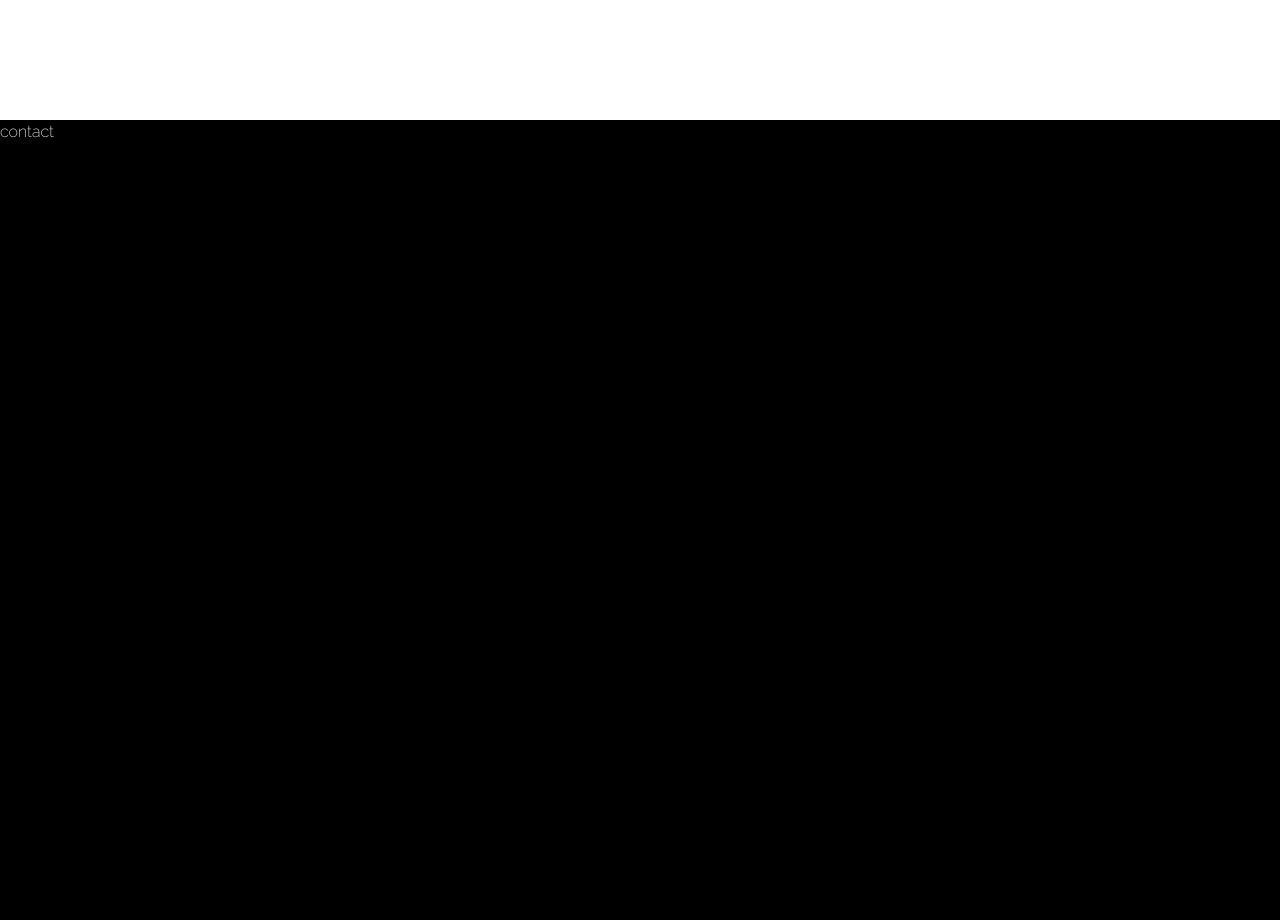
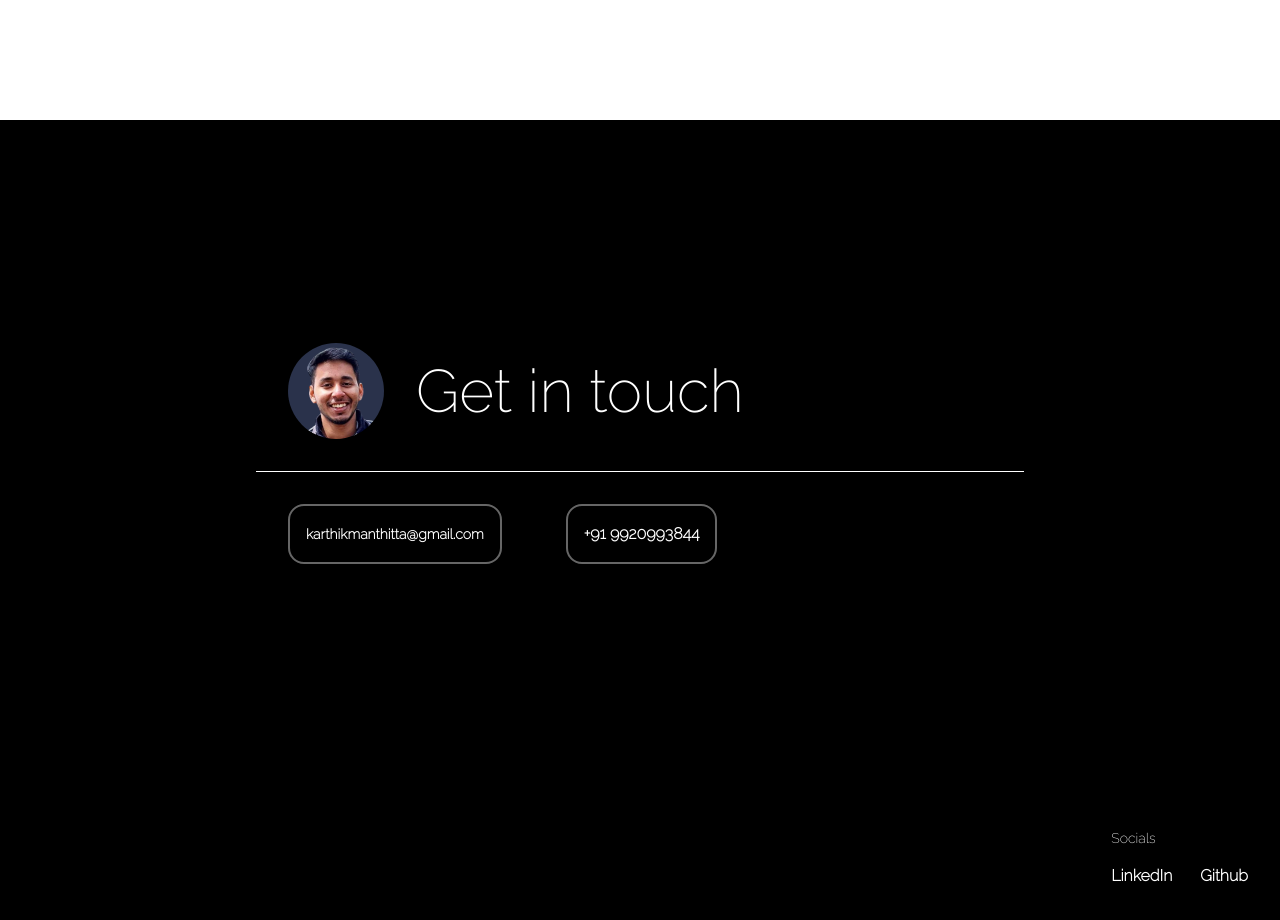
Before and after one commit to karthikmanthitta/portfolioV2, a React (Create React App) app: page / in a window 1280 px wide. Shown: the part 1480-2400 px from the top of the page. Built offline with nearby package versions, Linux system fonts and the light colour scheme.

Commit message:
added contact section

```diff
--- a/src/components/HamburgerMenu.js
+++ b/src/components/HamburgerMenu.js
@@ -84,14 +84,14 @@ const HamburgerMenu = ({ handleCloseMenu }) => {
           <div className="flex gap-7">
             <a
               href="https://www.linkedin.com/in/karthik-manthitta/"
-              className="font-semibold hover:scale-110 hover:underline"
+              className="font-semibold hover:scale-110 hover:underline transition-all"
               target="_blank"
             >
               LinkedIn
             </a>
             <a
               href="https://github.com/karthikmanthitta"
-              className="font-semibold hover:scale-110 hover:underline"
+              className="font-semibold hover:scale-110 hover:underline transition-all"
               target="_blank"
             >
               Github
--- a/src/index.css
+++ b/src/index.css
@@ -16,6 +16,8 @@ html {
   ::-webkit-scrollbar {
     display: none;
   }
+  -ms-overflow-style: none;
+  scrollbar-width: none;
   scroll-behavior: smooth;
 }
 
--- a/src/pages/Contact.js
+++ b/src/pages/Contact.js
@@ -1,7 +1,59 @@
+import Pic from "../assets/favicon.png";
+import { motion } from "framer-motion";
+
 const Contact = () => {
   return (
     <div className="h-screen bg-[#000] text-light font-['Raleway']">
-      contact
+      <div className="h-5/6 flex justify-center items-center px-8 md:px-56">
+        <div className="w-full p-8">
+          <div className="text-5xl md:text-6xl p-8 flex gap-8 items-center">
+            <img src={Pic} className="rounded-full h-24" />
+            <p>Get in touch</p>
+          </div>
+          <hr />
+          <div className="flex gap-8 md:gap-16 p-8 font-semibold flex-col md:flex-row">
+            <motion.a
+              initial={{ opacity: 0 }}
+              whileInView={{ opacity: 1 }}
+              transition={{ duration: 0.5 }}
+              href="mailto:karthikmanthitta@gmail.com"
+              className="border-2 border-[rgba(255,255,255,0.4)] rounded-2xl p-4 text-sm flex items-center hover:scale-125 transition-all"
+            >
+              karthikmanthitta@gmail.com
+            </motion.a>
+            <motion.a
+              initial={{ opacity: 0 }}
+              whileInView={{ opacity: 1 }}
+              transition={{ duration: 0.5 }}
+              href="tel:+919920993844"
+              className="border-2 border-[rgba(255,255,255,0.4)] rounded-2xl p-4 flex items-center hover:scale-125 transition-all"
+            >
+              +91 9920993844
+            </motion.a>
+          </div>
+        </div>
+      </div>
+      <div className="h-1/6 flex flex-col justify-end items-end pb-8 pr-8 gap-4">
+        <div className="flex flex-col gap-4">
+          <p className="text-sm">Socials</p>
+          <div className="flex gap-7">
+            <a
+              href="https://www.linkedin.com/in/karthik-manthitta/"
+              className="font-semibold hover:scale-110 hover:underline transition-all"
+              target="_blank"
+            >
+              LinkedIn
+            </a>
+            <a
+              href="https://github.com/karthikmanthitta"
+              className="font-semibold hover:scale-110 hover:underline transition-all"
+              target="_blank"
+            >
+              Github
+            </a>
+          </div>
+        </div>
+      </div>
     </div>
   );
 };
```
